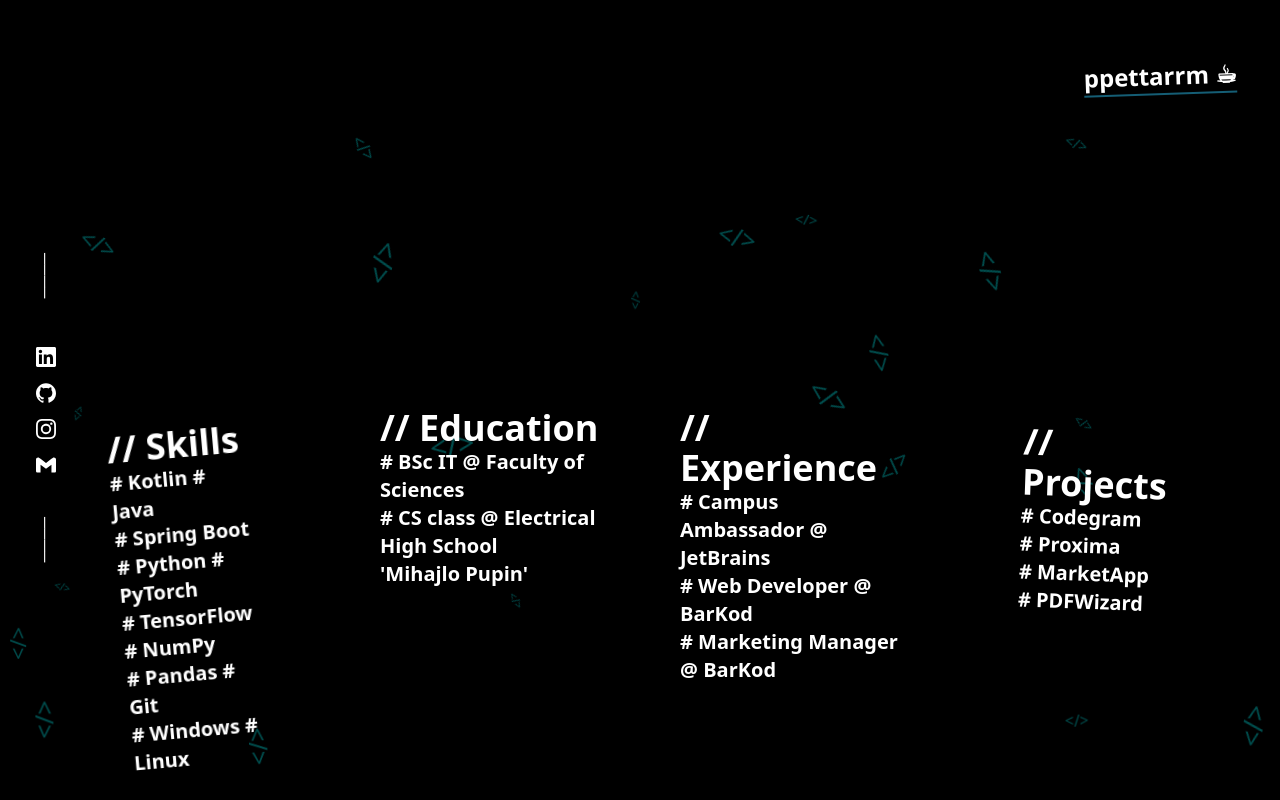
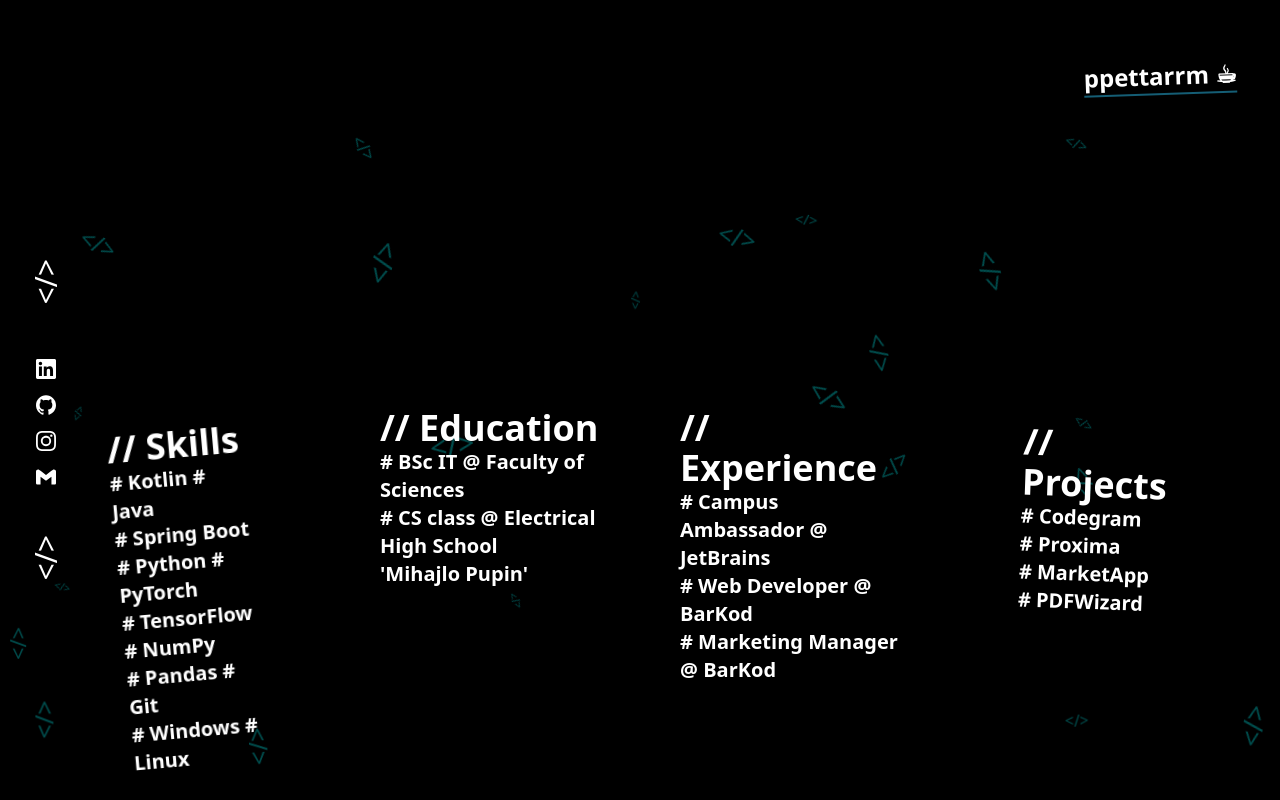
Before and after one commit to ppettarrm/portfolio, a Next.js app: page / in a window 1280 px wide. Shown: the top 800 px of the page. Built offline with nearby package versions, Linux system fonts and the light colour scheme.

Commit message:
Small updates

```diff
--- a/app/(home)/components/Socials.tsx
+++ b/app/(home)/components/Socials.tsx
@@ -29,7 +29,7 @@
 
     return <div className="flex">
         <div>
-            <h1 className="rotate-90 mb-[3.5rem]">────</h1>
+            <h1 className="rotate-90 mb-[3.5rem] text-3xl">{"</>"}</h1>
             {socials.map(
                 (social, index) => {
                     const Icon = social.Icon
@@ -38,7 +38,7 @@
                     </Link>
                 }
             )}
-            <h1 className="rotate-90 mt-[3.5rem]">────</h1>
+            <h1 className="rotate-90 mt-[3.5rem] text-3xl">{"</>"}</h1>
         </div>
     </div>
 }
```
